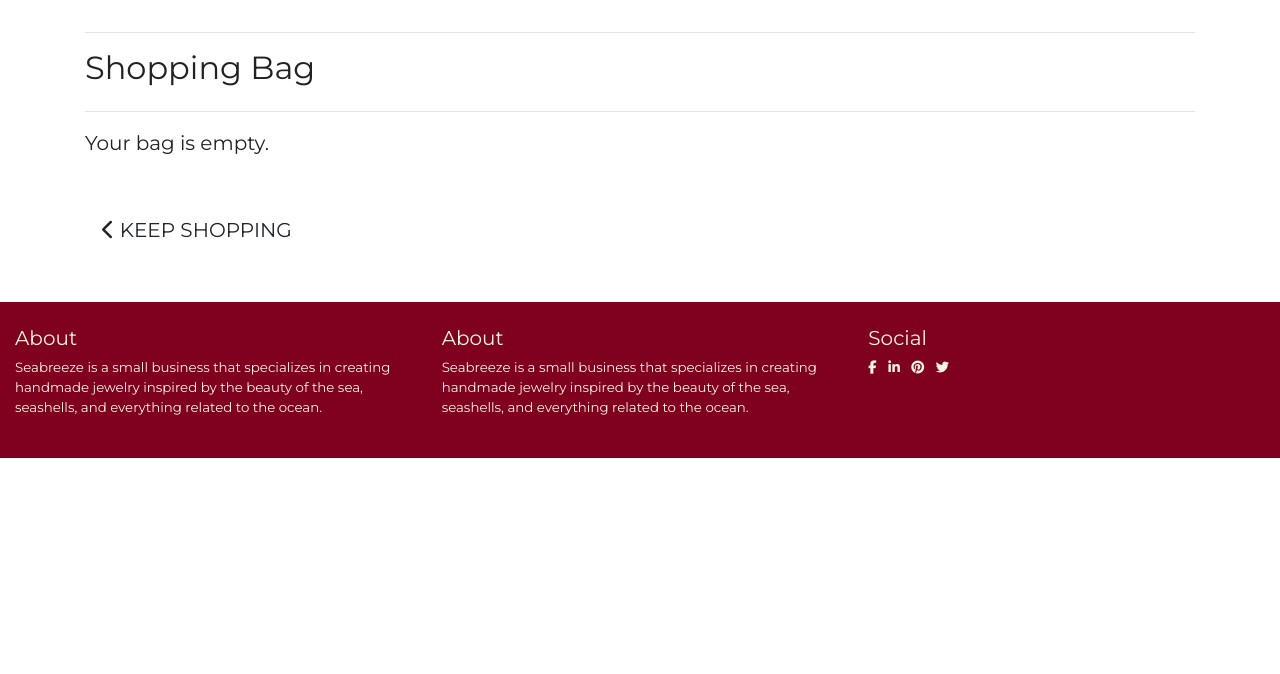
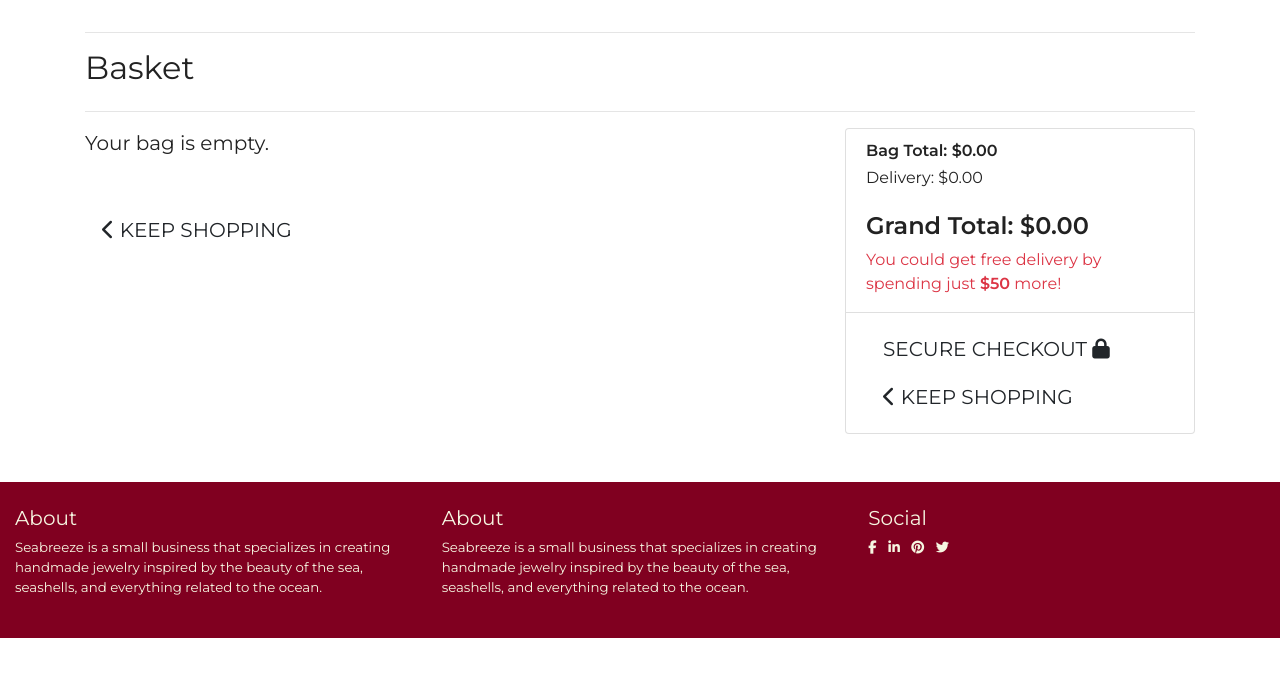
Before and after one commit to e-kai00/gungnir-shop, a Django app: page /basket/ in a window 1280 px wide. Shown: the part 89-763 px from the top of the page. Run offline with Django 3.2, Linux system fonts and the light colour scheme; some libraries are stand-ins or nearby versions; some web fonts are replaced.

Commit message:
Add layout for basket page

```diff
--- a/basket/templates/basket/basket.html
+++ b/basket/templates/basket/basket.html
@@ -3,25 +3,58 @@
 
 
 {% block content %}
-    <div class="overlay"></div>
+
 <div class="container mb-2">
     <div class="row">
         <div class="col">
             <hr>
-                <h2 class="logo-font mb-4">Shopping Bag</h2>
+            <h2 class="logo-font mb-4">Basket</h2>
             <hr>
         </div>
     </div>
 
-        <div class="row">
-            <div class="col">
+    <!-- product details -->
+    <div class="row flex-column flex-lg-row">
+
+        <div class="col col-lg-8">
             {% if basket_items %}
             <div class="table-responsive rounded">
-                        {{ basket_items }}
+                <table class="table table-sm table-borderless">
+                    <thead class="text-black">
+                        <tr>
+                            <th scope="col">Product Info</th>
+                            <th scope="col"></th>
+                            <th scope="col">Price</th>
+                            <th scope="col">Qty</th>
+                            <th scope="col">Subtotal</th>
+                        </tr>
+                    </thead>
+
+                    {% for item in basket_items %}
+                    <tr>
+                        <td class="p-3 w-25">
+                            <img class="img-fluid rounded" src="{{ item.product.image.url }}">
+                        </td>
+                        <td class="py-3">
+                            <p class="my-0"><strong>{{ item.product.name }}</strong></p>
+                            <p class="my-0 small text-muted">SKU: {{ item.product.sku|upper }}</p>
+                        </td>
+                        <td class="py-3">
+                            <p class="my-0">${{ item.product.price }}</p>
+                        </td>
+                        <td class="py-3 w-25">
+                            <p class="my-0">{{ item.quantity }}</p>
+                        </td>
+                        <td class="py-3">
+                            <p class="my-0">${{ item.product.price }}</p>
+                        </td>
+                    </tr>
+                    {% endfor %}
+                </table>
             </div>
             {% else %}
             <p class="lead mb-5">Your bag is empty.</p>
-                    <a href="#" class="btn btn-outline-black rounded-0 btn-lg">
+            <a href="{% url 'home' %}" class="btn btn-outline-black rounded-0 btn-lg">
                 <span class="icon">
                     <i class="fas fa-chevron-left"></i>
                 </span>
@@ -29,6 +62,40 @@
             </a>
             {% endif %}
         </div>
+
+        <!-- Checkout -->
+        <div class="col col-lg-4 mt-3 mt-lg-0">
+            <div class="checkout-wrapper">
+                <ul class="list-group">
+                    <li class="list-group-item">
+                        <h6><strong>Bag Total: ${{ total|floatformat:2 }}</strong></h6>
+                        <h6>Delivery: ${{ delivery|floatformat:2 }}</h6>
+                        <h4 class="mt-4"><strong>Grand Total: ${{ grand_total|floatformat:2 }}</strong></h4>
+                        {% if free_delivery_delta > 0 %}
+                        <p class="mb-1 text-danger">
+                            You could get free delivery by spending just <strong>${{ free_delivery_delta }}</strong>
+                            more!
+                        </p>
+                        {% endif %}
+                    </li>
+
+                    <li class="list-group-item">
+                        <a href="" class="btn btn-black rounded-0 btn-lg">
+                            <span class="text-uppercase">Secure Checkout</span>
+                            <span class="icon">
+                                <i class="fas fa-lock"></i>
+                            </span>
+                        </a>
+                        <a href="{% url 'home' %}" class="btn btn-outline-black rounded-0 btn-lg">
+                            <span class="icon">
+                                <i class="fas fa-chevron-left"></i>
+                            </span>
+                            <span class="text-uppercase">Keep Shopping</span>
+                        </a>
+                    </li>
+                </ul>
+            </div>
+        </div>
     </div>
 </div>
 {% endblock %}
```
Lines whose indentation alone changed are shown as unchanged.
